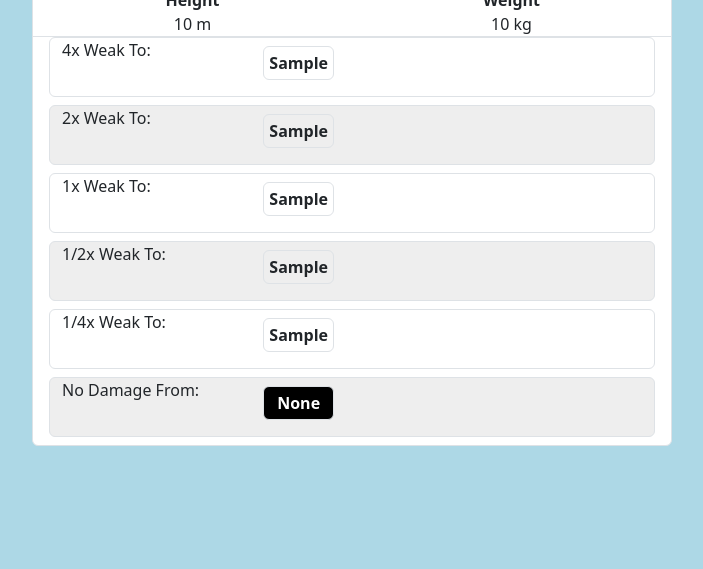
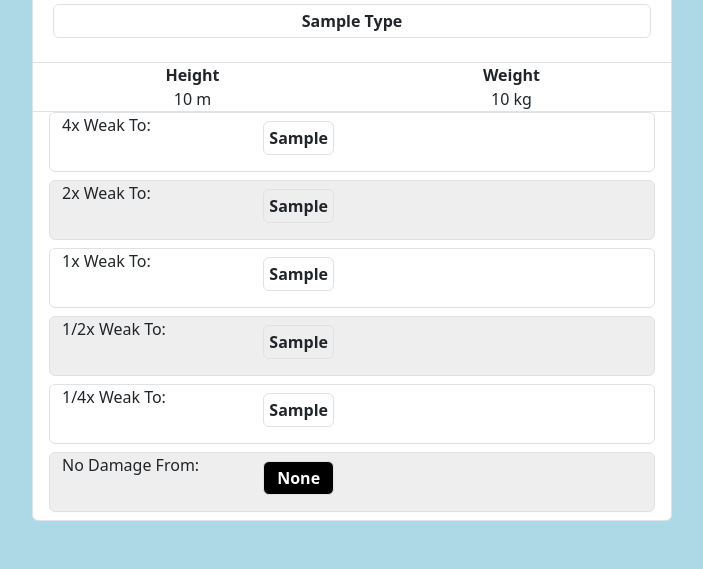
Before and after one commit to 10-15-5/pokeChecklist, a Django app: template pokeapiProject/templates/wiki.html in a window 1280 px wide. Shown: the part 524-1093 px from the top of the page, without its empty margins (288-991 px from the left). Before the commit the page ends 970 px from the top, so only its background shows below. Run offline with Django 4.2, Linux system fonts and the light colour scheme; the template is opened without the code that fills it: most values are stand-ins (such as "Sample title", 1, 10 or a date in 2020); some libraries are stand-ins or nearby versions.

Commit message:
Added Pokemon typings to wiki

```diff
--- a/pokeapiProject/pokeApi/requests.py
+++ b/pokeapiProject/pokeApi/requests.py
@@ -266,6 +266,7 @@ class pokeApiRequests():
             "stats": stats,
             "height": height,
             "weight": weight,
+            "type": type,
         }
 
         return details
--- a/pokeapiProject/templates/wiki.html
+++ b/pokeapiProject/templates/wiki.html
@@ -10,7 +10,16 @@
         <div class="text-center border-bottom bg-color-{{ color }}">
             <img src="../static/img/pokemon/{{ pokemon }}.webp">
         </div>
-        <div class="row border-bottom mt-2">
+        <div class="row mt-4 mx-2">
+            {% for i in type %}
+                {% if type|length == 2 %}
+                    <p class="col-6 border rounded text-capitalize fw-bold py-1 text-center bg-color-{{ i }}">{{ i }}</p>
+                {% else %}
+                    <p class="col-12 border rounded text-capitalize fw-bold py-1 text-center bg-color-{{ i }}">{{ i }}</p>
+                {% endif %}
+            {% endfor %}
+        </div>
+        <div class="row border-bottom border-top mt-2">
             <div class="col-12 col-md-6 text-center">
                 <strong>Height</strong><br>
                 {{ height }} m
```
